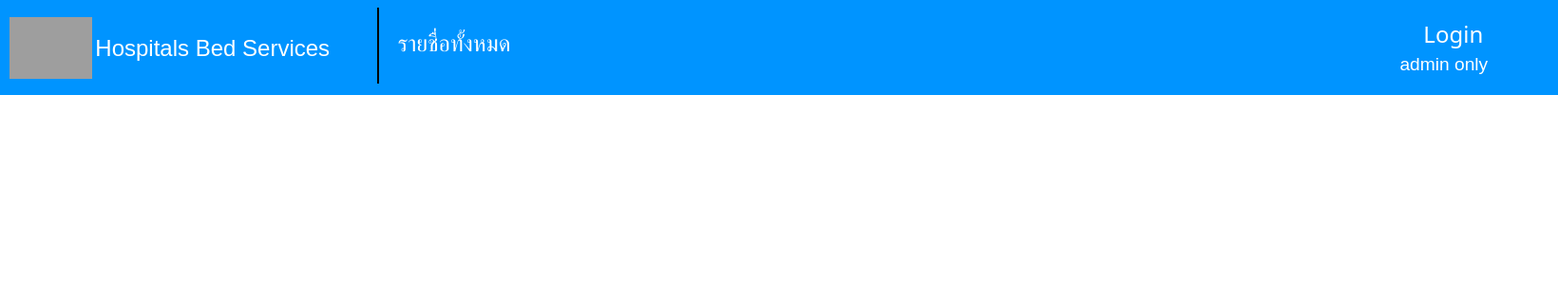
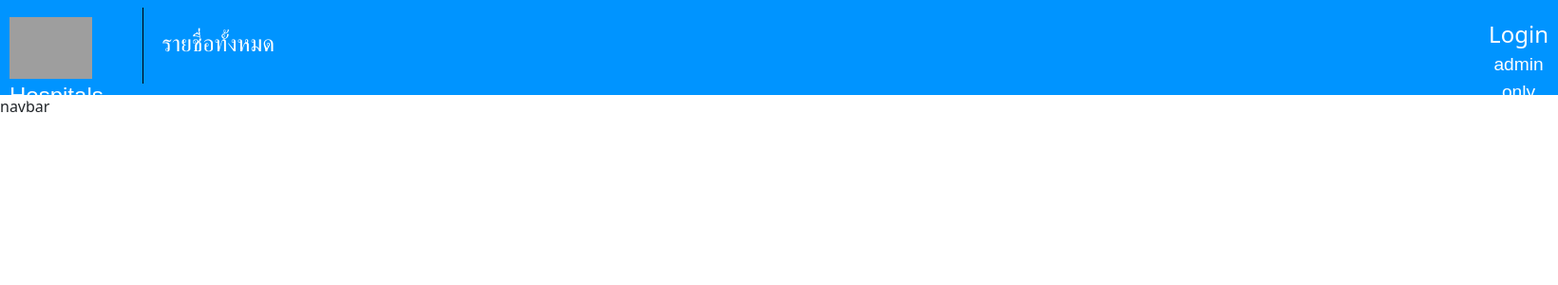
Before and after one commit to justPlai/hospitals-bed-services, a PHP site: page /index.php in a window 1640 px wide. Shown: the top 300 px of the page at 95% size. Run offline with PHP 8.4, Linux system fonts and the light colour scheme; grey boxes are pictures that could not be loaded.

Commit message:
oldnavbar

```diff
--- a/views/navbar.php
+++ b/views/navbar.php
@@ -54,27 +54,44 @@
     <nav class="navbar">
         <div class="navbar-mid">
             <a class="main-button" href="#">
-                <div class="row">
-                    <div class="col">
-                        <img src="https://sv1.picz.in.th/images/2022/04/09/8jsMgW.png" height="65px" style="margin-right: 10px;">
-                    </div>
-                    <div class="col" style="position:relative;right:220px;width:500px;top:15px">
-                        <p>Hospitals Bed Services</p>
-                    </div>
-                </div>
+                <img src="../img/hospitalsBedServicesIcon.png" height="65px" style="margin-right: 10px;">
+                Hospitals Bed Services
             </a>
-            <div id="line" style="position:relative;right:220px"></div>
-            <a class="navbar-brand" href="#" style="position:relative;right:220px">
+            <div id="line"></div>
+            <a class="navbar-brand" href="#">
                 รายชื่อทั้งหมด
             </a>
-            <a class="navbar-brand-right"href="#">
-                <div  style="position:relative;left:680px;">Login</div>
-                <div id="admin-only" style="position:relative;left:670px;">admin only</div>
+            <div class="navbar-brand" href="#"></div>
+            <div class="navbar-brand" href="#"></div>
+            <div class="navbar-brand" href="#"></div>
+            <div class="navbar-brand" href="#"></div>
+            <div class="navbar-brand" href="#"></div>
+            <div class="navbar-brand" href="#"></div>
+            <div class="navbar-brand" href="#"></div>
+            <div class="navbar-brand" href="#"></div>
+            <div class="navbar-brand" href="#"></div>
+            <div class="navbar-brand" href="#"></div>
+            <div class="navbar-brand" href="#"></div>
+            <div class="navbar-brand" href="#"></div>
+            <div class="navbar-brand" href="#"></div>
+            <div class="navbar-brand" href="#"></div>
+            <div class="navbar-brand" href="#"></div>
+            <div class="navbar-brand" href="#"></div>
+            <div class="navbar-brand" href="#"></div>
+            <div class="navbar-brand" href="#"></div>
+            <div class="navbar-brand" href="#"></div>
+            <div class="navbar-brand" href="#"></div>
+            <div class="navbar-brand" href="#"></div>
+            <div class="navbar-brand" href="#"></div>
+            <a class="navbar-brand-right" href="#">
+                Login
+                <div id="admin-only">admin only</div>
             </a>
 
         </div>
 
     </nav>
 </div>
+<p>navbar</p>
 
 </html>
```
